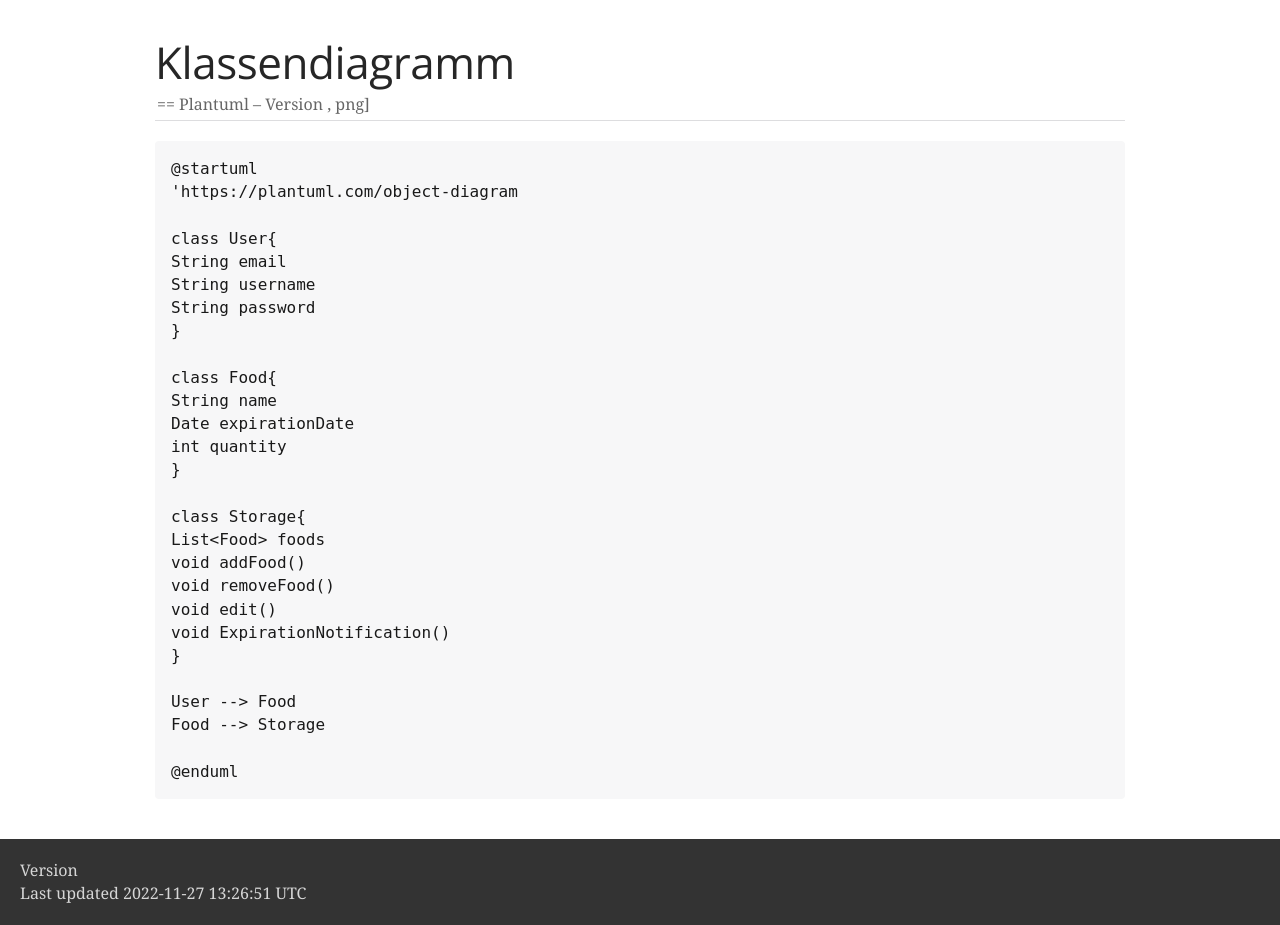
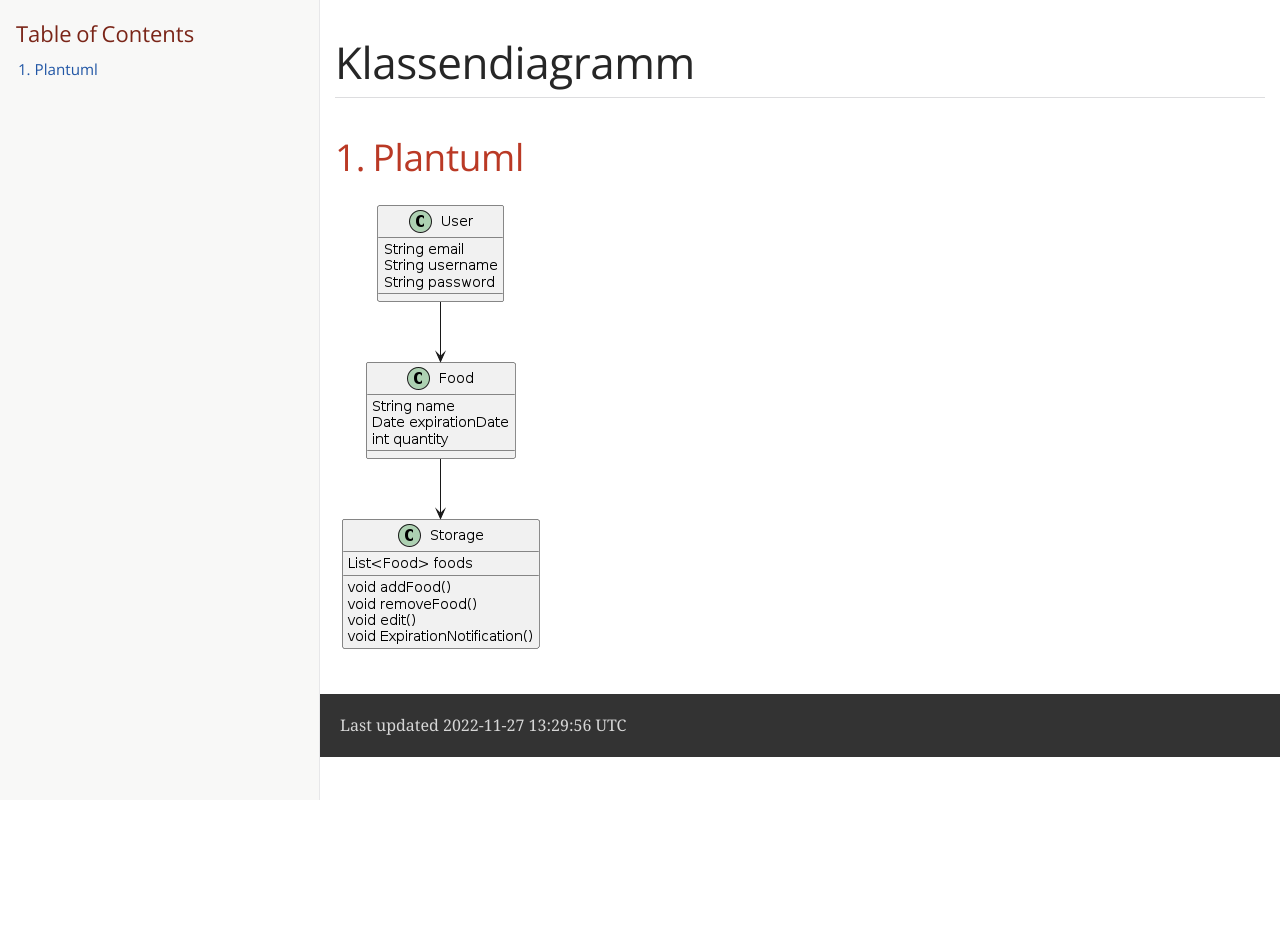
Before and after one commit to 2223-3bhif-syp/02-projekte-vorratschecker, a plain HTML site: page plantUmlLinked.html in a window 1280 px wide. After the commit the page ends 800 px from the top, so only its background shows below. Drawn offline with nearby package versions, Linux system fonts and the light colour scheme; a web font is replaced by a local one.

Commit message:
Deploying to gh-pages from  @ cd884ad16921eeb5d65483f4d3a29c06454d8048 🚀

```diff
--- a/plantUmlLinked.html
+++ b/plantUmlLinked.html
@@ -5,7 +5,6 @@
 <meta http-equiv="X-UA-Compatible" content="IE=edge">
 <meta name="viewport" content="width=device-width, initial-scale=1.0">
 <meta name="generator" content="Asciidoctor 2.0.18">
-<meta name="author" content="== Plantuml">
 <link rel="icon" type="image/png" href="themes/favicon.png">
 <title>Klassendiagramm</title>
 <link rel="stylesheet" href="https://fonts.googleapis.com/css?family=Open+Sans:300,300italic,400,400italic,600,600italic%7CNoto+Serif:400,400italic,700,700italic%7CDroid+Sans+Mono:400,700">
@@ -439,52 +438,31 @@ body.book #toc,body.book #preamble,body.book h1.sect0,body.book .sect1>h2{page-b
 </style>
 <link rel="stylesheet" href="https://cdnjs.cloudflare.com/ajax/libs/font-awesome/4.7.0/css/font-awesome.min.css">
 </head>
-<body class="article">
+<body class="article toc2 toc-left">
 <div id="header">
 <h1>Klassendiagramm</h1>
-<div class="details">
-<span id="author" class="author">== Plantuml</span><br>
-<span id="revnumber">version ,</span>
-<span id="revdate">png]</span>
+<div id="toc" class="toc2">
+<div id="toctitle">Table of Contents</div>
+<ul class="sectlevel1">
+<li><a href="#_plantuml">1. Plantuml</a></li>
+</ul>
 </div>
 </div>
 <div id="content">
-<div class="listingblock">
+<div class="sect1">
+<h2 id="_plantuml"><a class="anchor" href="#_plantuml"></a>1. Plantuml</h2>
+<div class="sectionbody">
+<div class="imageblock">
 <div class="content">
-<pre>@startuml
-'https://plantuml.com/object-diagram
-
-class User{
-String email
-String username
-String password
-}
-
-class Food{
-String name
-Date expirationDate
-int quantity
-}
-
-class Storage{
-List&lt;Food&gt; foods
-void addFood()
-void removeFood()
-void edit()
-void ExpirationNotification()
-}
-
-User --&gt; Food
-Food --&gt; Storage
-
-@enduml</pre>
+<img src="images/structure.png" alt="structure" width="210" height="456">
+</div>
+</div>
 </div>
 </div>
 </div>
 <div id="footer">
 <div id="footer-text">
-Version <br>
-Last updated 2022-11-27 13:26:51 UTC
+Last updated 2022-11-27 13:29:56 UTC
 </div>
 </div>
 </body>
```
Also changed, not shown: Projektantrag.html (+1 -1 lines), index.html (+1 -1 lines), images/structure.png (added), 1 other file.
